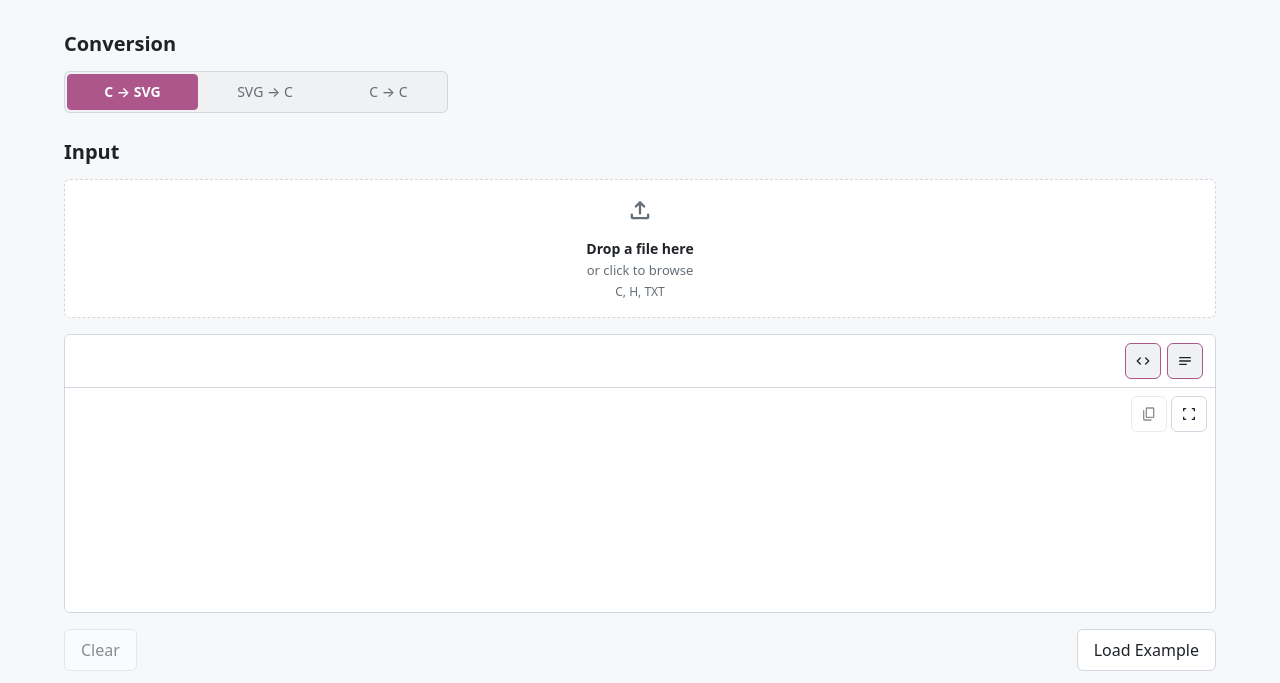
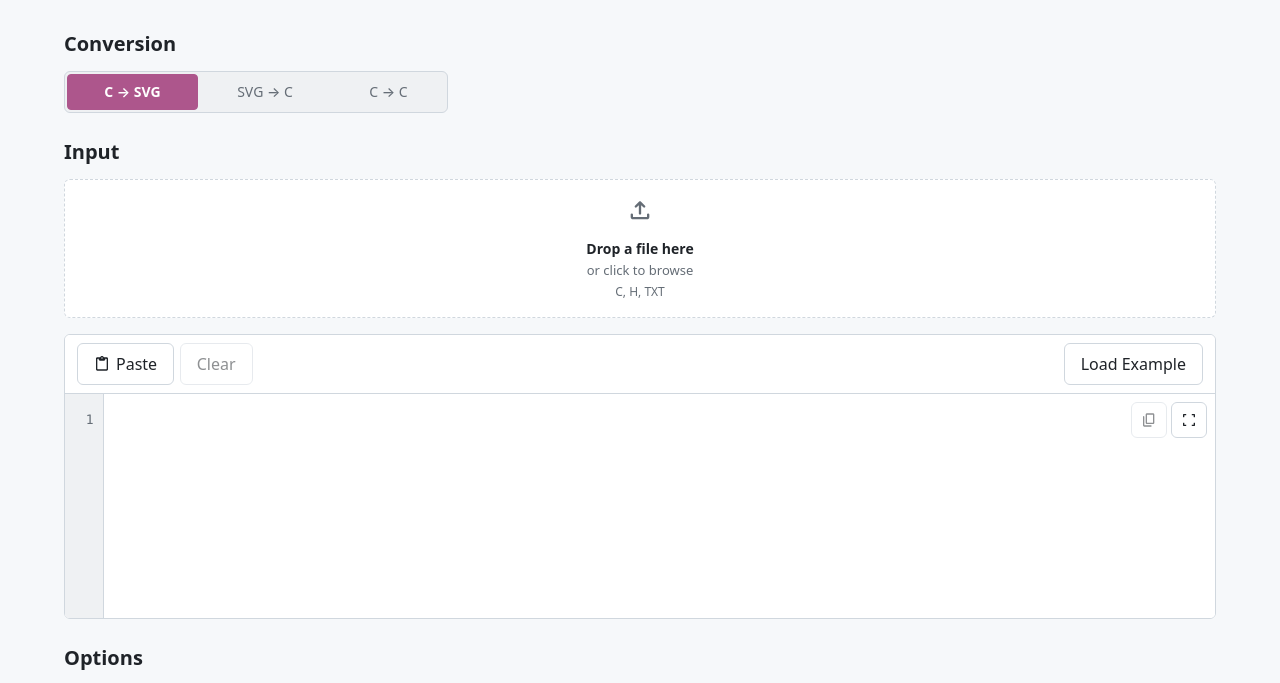
Before and after one commit to filcuk/cpp-image-converter, a website with bundled scripts: page index.html in a window 1280 px wide. Shown: the part 89-772 px from the top of the page. Built offline with nearby package versions, Linux system fonts and the light colour scheme; no server answers.

Commit message:
Rearrange input controls

```diff
--- a/app/css/app.css
+++ b/app/css/app.css
@@ -1,3 +1,4 @@
+@import url("../prism.css");
 @import url("converter.css");
 
 :root {
--- a/app/css/converter.css
+++ b/app/css/converter.css
@@ -262,6 +262,25 @@ html[data-converter-direction="c-to-c"]
   min-height: 18rem;
 }
 
+/* Keep the editable input's line-number gutter above its transparent textarea. */
+.converter-array-code-block .code-block-editor-stack pre.line-numbers::before {
+  z-index: 2;
+}
+
+.converter-array-code-block
+  .code-block-editor-stack
+  pre.line-numbers
+  > .line-numbers-rows {
+  z-index: 3;
+}
+
+.converter-array-code-block
+  .code-block-editor-stack
+  pre.line-numbers
+  + .code-block-editor {
+  z-index: 1;
+}
+
 .converter-array-code-block .token.comment {
   color: var(--muted);
 }
--- a/app/main.js
+++ b/app/main.js
@@ -719,6 +719,16 @@ function syncSourceActionVisibility() {
   if (clearSourceBtn) clearSourceBtn.disabled = !hasSource;
 }
 
+function moveSourceActionsToCodeToolbar() {
+  const toolbar = sourceCodeBlockEl?.querySelector(".code-block-toolbar");
+  const leftGroup = toolbar?.querySelector(".code-block-toolbar__group--left");
+  const rightGroup = toolbar?.querySelector(".code-block-toolbar__group--right");
+  if (!leftGroup || !rightGroup) return;
+
+  if (clearSourceBtn) leftGroup.appendChild(clearSourceBtn);
+  if (loadExampleBtn) rightGroup.appendChild(loadExampleBtn);
+}
+
 function syncSvgActionVisibility() {
   const hasSvg = Boolean(svgTextarea?.value);
   if (clearSvgBtn) clearSvgBtn.disabled = !hasSvg;
@@ -1189,6 +1199,7 @@ try {
       scheduleConvert();
     },
   });
+  moveSourceActionsToCodeToolbar();
   cOutputCodeBlock = initCodeBlock(cOutputCodeBlockEl);
   initExpandableSurfaces(document);
 
--- a/index.html
+++ b/index.html
@@ -151,23 +151,21 @@
               class="code-block converter-array-code-block"
               id="source-code-block"
               data-code-mode="edit"
+              data-code-toolbar-actions="paste"
               data-code-editor-label="C or C++ array source"
               data-expandable-surface
               data-expandable-surface-label="C / C++ array source"
             >
               <div class="code-block-body" data-expandable-surface-trigger>
-                <pre><code></code></pre>
+                <pre class="language-cpp"><code class="language-cpp"></code></pre>
               </div>
+              <button type="button" class="btn" id="clear-source-btn" disabled>
+                Clear
+              </button>
+              <button type="button" class="btn" id="load-example-btn">
+                Load Example
+              </button>
             </div>
-          </div>
-
-          <div class="toolbar converter-source-actions">
-            <button type="button" class="btn" id="clear-source-btn" disabled>
-              Clear
-            </button>
-            <button type="button" class="btn" id="load-example-btn">
-              Load Example
-            </button>
           </div>
         </div>
 
@@ -787,11 +785,12 @@
               class="code-block converter-array-code-block converter-array-code-block--output"
               id="c-output-code-block"
               data-code-mode="select"
+              data-code-toolbar-actions="none"
               data-expandable-surface
               data-expandable-surface-label="Generated C / C++ array"
             >
               <div class="code-block-body" data-expandable-surface-trigger>
-                <pre><code></code></pre>
+                <pre class="language-cpp"><code class="language-cpp"></code></pre>
               </div>
             </div>
           </div>
@@ -853,6 +852,9 @@
       </div>
     </div>
 
+    <script defer src="app/vendor/prism/prism.min.js"></script>
+    <script defer src="app/vendor/prism/prism-c.min.js"></script>
+    <script defer src="app/vendor/prism/prism-cpp.min.js"></script>
     <script type="module" src="app/main.js"></script>
   </body>
 </html>
```
Also changed, not shown: app/vendor/prism/prism-c.min.js (added, +1 -0 lines), app/vendor/prism/prism-cpp.min.js (added, +1 -0 lines).
